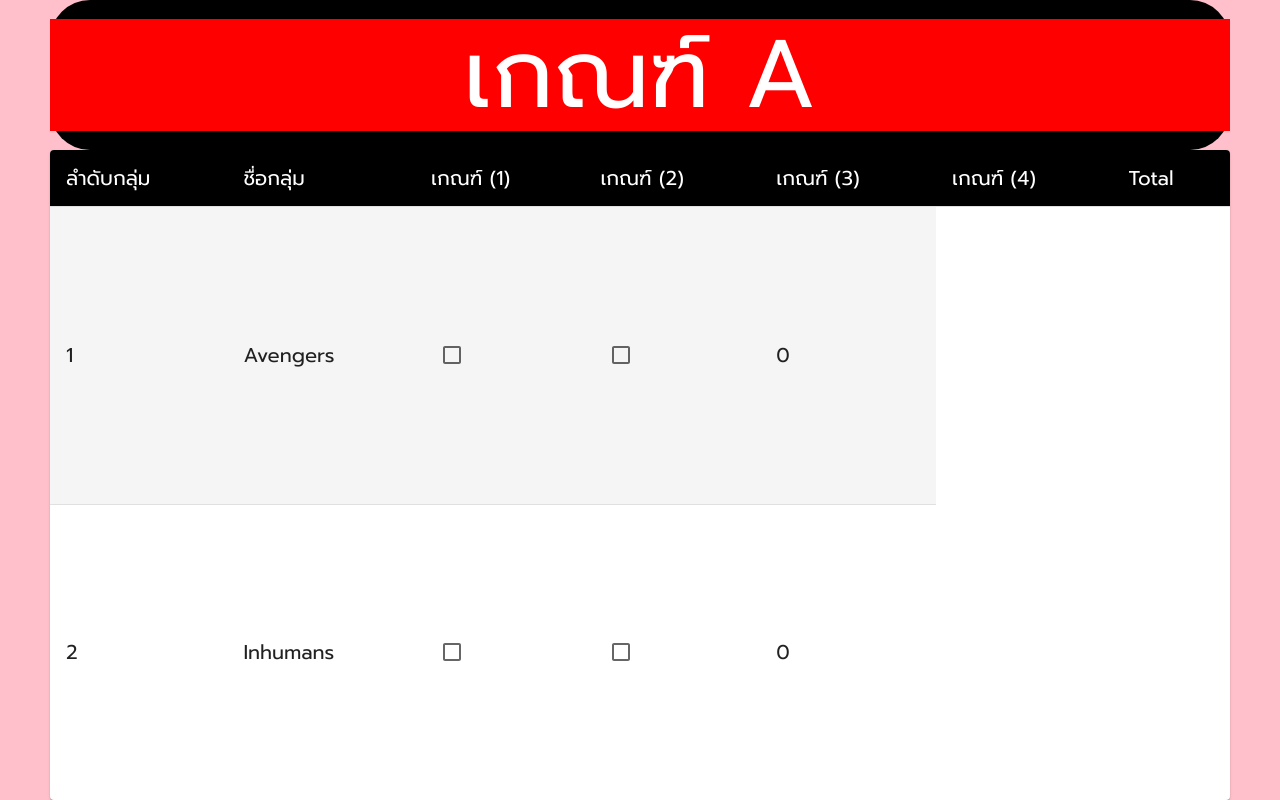
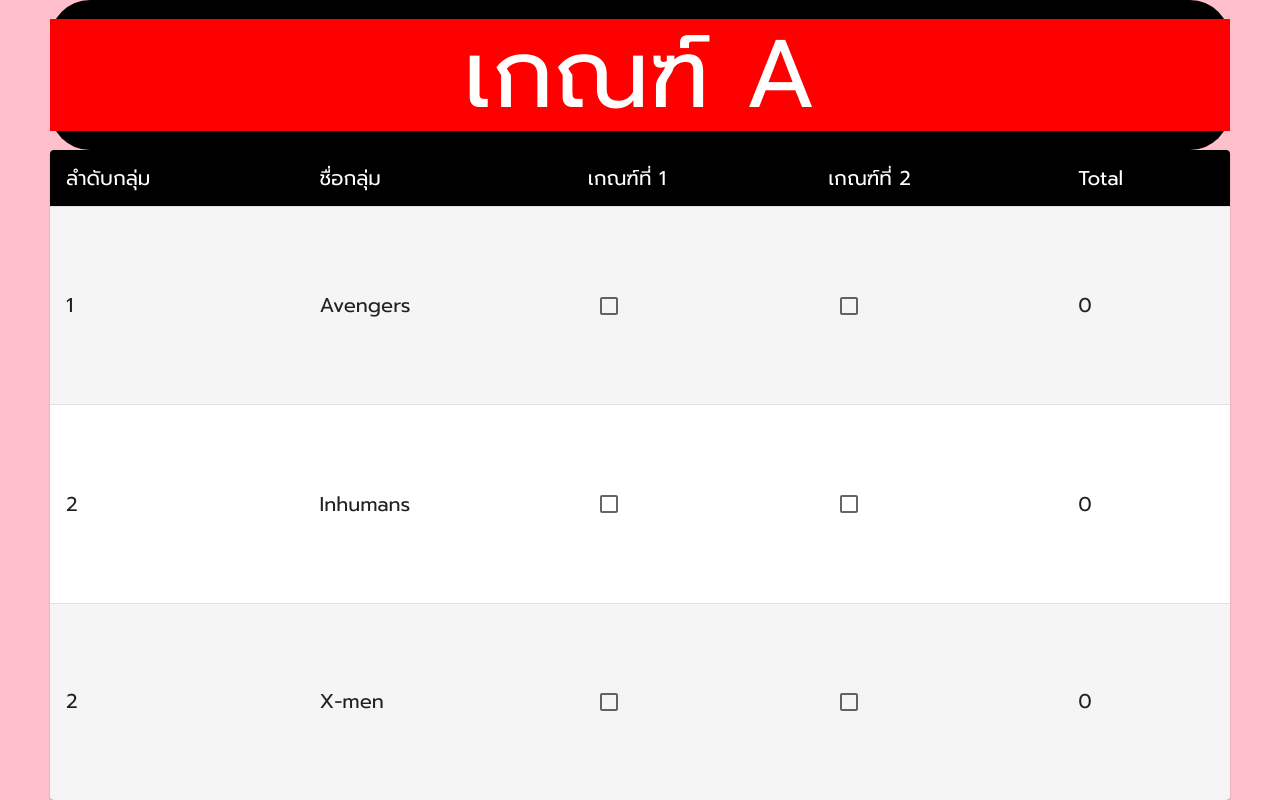
Before and after one commit to Suwipathuesayom/Base-playhouse-leaderboard, a React (Create React App) app: page /mentor2 in a window 1280 px wide. Built offline with nearby package versions, Linux system fonts and the light colour scheme.

Commit message:
update mentor checkbox state + splashscreen

```diff
--- /dev/null
+++ b/src/components/SplashScreen.js
@@ -0,0 +1,35 @@
+import { Stack, Typography } from "@mui/material";
+import React from "react";
+import { SyncLoader } from "react-spinners";
+import color from "../constant/color";
+
+function SplashScreen() {
+  return (
+    <Stack
+      sx={{
+        bgcolor: "#dcdfe1",
+        width: "100vw",
+        alignItems: "center",
+        justifyContent: "center",
+        height: "100vh",
+      }}
+    >
+      <SyncLoader
+        color={color.primaryOrange}
+        backgroundColor={"pink"}
+        size={25}
+      />
+      <Typography
+        variant={"h2"}
+        sx={{
+          marginTop: 5,
+          color: color.primaryBlack,
+        }}
+      >
+        Loading
+      </Typography>
+    </Stack>
+  );
+}
+
+export default SplashScreen;
--- a/src/pages/Admin/AdminLeaderboard.js
+++ b/src/pages/Admin/AdminLeaderboard.js
@@ -1,4 +1,4 @@
-import React, { useEffect, useState } from "react";
+import React, { useState } from "react";
 import { db } from "../../config/firebase";
 import "../../assets/styles/AdminDashboard.css";
 import plusIcon from "../../assets/images/PlusIcon.svg";
@@ -6,16 +6,15 @@
 // import circle2 from "../../assets/images/circle2.png";
 import AdminTable from "../../components/AdminTable";
 import { Link } from "react-router-dom";
+import SplashScreen from "../../components/SplashScreen";
 
 function AdminLeaderboard() {
   const [projectDashboard, setProjectDashboard] = useState([]);
+  console.log(projectDashboard);
 
-  useEffect(() => {
   const queryProjectDashboard = async () => {
     let tempProjectDashboard = [];
-      // console.log("button clicked");
     try {
-        // console.log("trying.......");
       await db
         .collection("users")
         .doc("Nh6Zpe910nV0Osc2cBAEMP9CsjJ2")
@@ -23,10 +22,9 @@
         .get()
         .then((snapshot) => {
           snapshot.forEach((doc) => {
-              // console.log(doc.data().createdAt.toDate().toISOString());
-              // setProjectDashboard(doc.data())
             tempProjectDashboard.push(doc.data());
           });
+          console.log(tempProjectDashboard);
           setProjectDashboard(tempProjectDashboard);
         })
         .catch((error) => {
@@ -36,10 +34,8 @@
       console.log(error);
     }
   };
-    queryProjectDashboard();
-    // console.log(projectDashboard);
-  }, []);
 
+  if (!!projectDashboard.length) {
     return (
       <div className="adminLeaderboard">
         <img src={circle1} alt="circle1" className="circle1" />
@@ -69,6 +65,10 @@
         </div>
       </div>
     );
+  } else {
+    queryProjectDashboard();
+    return <SplashScreen />;
+  }
 }
 
 export default AdminLeaderboard;
--- a/src/pages/Admin/EditProject.js
+++ b/src/pages/Admin/EditProject.js
@@ -1,159 +1,21 @@
-import React, { useEffect, useState } from "react";
+import React, { useState } from "react";
+import { Alert, Box, Collapse, IconButton } from "@mui/material";
+import { Close } from "@mui/icons-material";
+import { useLocation } from "react-router-dom";
+
 import { db } from "../../config/firebase";
 import "../../assets/styles/NewProject.css";
 import NewProjectHeader from "./NewProjectHeader";
 import NewProjectFooter from "./NewProjectFooter";
 import NewProjectBody from "./NewProjectBody";
-import { SyncLoader } from "react-spinners";
-import {
-  Alert,
-  Box,
-  Collapse,
-  IconButton,
-  Stack,
-  Typography,
-} from "@mui/material";
-import { Close } from "@mui/icons-material";
-import color from "../../constant/color";
-import { useLocation } from "react-router-dom";
-
-// Project Object Structure:
-// const project = {
-//   createdAt: "datetime",
-//   imageUrl: "string",
-//   projectName: "string",
-//   mentors: [
-//     {
-//       index: "int",
-//       fullName: "string",
-//     },
-//   ],
-//   theme: {
-//     top3: "string",
-//     hilight: "string",
-//   },
-//   learnerGroups: [
-//     {
-//       groupName: "string",
-//       avatar: "string",
-//       points: {
-//         taskIndex: "int",
-//         taskPoint: "int",
-//       },
-//     },
-//   ],
-//   tasks: [
-//     {
-//       taskName: "string",
-//       subTasks: [
-//         {
-//           subTaskName: "string",
-//           point: "int",
-//           isHidden: "bool",
-//         },
-//       ],
-//       showSubTasks: "bool",
-//       point: "int",
-//       weight: "int",
-//       isHidden: "bool",
-//     },
-//   ],
-// };
+import SplashScreen from "../../components/SplashScreen";
 
 function EditProject() {
-  // const [project, setProject] = useState({
-  //   createdAt: new Date(),
-  //   imageUrl:
-  //     "https://i.pinimg.com/originals/7d/bf/df/7dbfdf56a94c044e0684aba891816a37.jpg",
-  //   projectName: "Marvel",
-  //   mentors: [
-  //     {
-  //       index: 1,
-  //       fullName: "Stan Lee",
-  //     },
-  //     {
-  //       index: 2,
-  //       fullName: "Thanat Raktham",
-  //     },
-  //   ],
-  //   theme: {
-  //     top3: "#ff0000",
-  //     hilight: "#ffffff",
-  //   },
-  //   learnerGroups: [
-  //     {
-  //       groupName: "Avengers",
-  //       avatar: "string",
-  //       points: {
-  //         taskIndex: 0,
-  //         taskPoint: 0,
-  //       },
-  //     },
-  //     {
-  //       groupName: "Inhumans",
-  //       avatar: "string",
-  //       points: {
-  //         taskIndex: 0,
-  //         taskPoint: 0,
-  //       },
-  //     },
-  //     {
-  //       groupName: "X-men",
-  //       avatar: "string",
-  //       points: {
-  //         taskIndex: 0,
-  //         taskPoint: 0,
-  //       },
-  //     },
-  //   ],
-  //   tasks: [
-  //     {
-  //       taskName: "สู้ Alien บุกโลก",
-  //       subTasks: [
-  //         {
-  //           subTaskName: "ยืนล้อมวงเท่",
-  //           point: 2,
-  //           isHidden: false,
-  //         },
-  //         {
-  //           subTaskName: "จับ Loki",
-  //           point: 7,
-  //           isHidden: false,
-  //         },
-  //       ],
-  //       showSubTasks: false,
-  //       point: 9,
-  //       weight: 10,
-  //       isHidden: false,
-  //     },
-  //     {
-  //       taskName: "เอาชนะ Ultron",
-  //       subTasks: [
-  //         {
-  //           subTaskName: "ยกเมืองขึ้นฟ้า",
-  //           point: 1,
-  //           isHidden: false,
-  //         },
-  //         {
-  //           subTaskName: "เอาเมืองไปไว้ที่เดิม",
-  //           point: 1,
-  //           isHidden: true,
-  //         },
-  //       ],
-  //       showSubTasks: false,
-  //       point: 2,
-  //       weight: 20,
-  //       isHidden: false,
-  //     },
-  //   ],
-  // });
   const { projectName } = useLocation().state;
-  console.log(projectName);
   const [project, setProject] = useState(null);
   const [createProjectStatus, setCreateProjectStatus] = useState("editing");
 
-  useEffect(() => {
-    const queryProject = async () => {
+  const queryProject = async (projectName) => {
     await db
       .collection("users")
       .doc("Nh6Zpe910nV0Osc2cBAEMP9CsjJ2")
@@ -171,8 +33,6 @@
         setProject({});
       });
   };
-    queryProject();
-  });
 
   if (project) {
     return (
@@ -259,59 +119,9 @@
         />
       </div>
     );
-  } else if (project === {}) {
-    return (
-      <React.Fragment>
-        <Stack
-          sx={{
-            bgcolor: "#dcdfe1",
-            width: "100vw",
-            alignItems: "center",
-            justifyContent: "center",
-            height: "100vh",
-          }}
-        >
-          <Typography
-            variant={"h2"}
-            sx={{
-              marginTop: 5,
-              color: color.primaryBlack,
-            }}
-          >
-            404 NOT FOUND
-          </Typography>
-        </Stack>
-      </React.Fragment>
-    );
   } else {
-    return (
-      <React.Fragment>
-        <Stack
-          sx={{
-            bgcolor: "#dcdfe1",
-            width: "100vw",
-            alignItems: "center",
-            justifyContent: "center",
-            height: "100vh",
-          }}
-        >
-          <SyncLoader
-            color={color.primaryOrange}
-            backgroundColor={"pink"}
-            size={25}
-          />
-          <Typography
-            variant={"h2"}
-            sx={{
-              marginTop: 5,
-              color: color.primaryBlack,
-            }}
-          >
-            Loading
-          </Typography>
-        </Stack>
-      </React.Fragment>
-    );
+    queryProject(projectName);
+    return <SplashScreen />;
   }
 }
 
--- a/src/pages/MentorTable.js
+++ b/src/pages/MentorTable.js
@@ -164,6 +164,13 @@
         totalPoint: -1,
         points: [],
       },
+      {
+        groupIndex: 1,
+        groupName: "X-men",
+        avatar: "string",
+        totalPoint: -1,
+        points: [],
+      },
     ],
     tasks: [
       {
@@ -223,63 +230,54 @@
   const handleCheckTaskByIndex = (index, subIndex) => {
     // handle UI State
     const tempLearnerGroups = dummyData.learnerGroups;
-    console.log([...tempLearnerGroups]);
-    let foundTaskIndex = false;
-    tempLearnerGroups[index].points.forEach((point) => {
-      if (!foundTaskIndex && (point.taskIndex = subIndex)) {
-        point.isChecked = !point.isChecked;
-        foundTaskIndex = true;
+    if (tempLearnerGroups[index].points.length === 0) {
+      for (let i = 0; i < dummyData.tasks.length; i++) {
+        tempLearnerGroups[index].points.push({});
       }
-    });
-    if (!foundTaskIndex) {
-      tempLearnerGroups[index].points.push({
+    }
+    if (Object.keys(tempLearnerGroups[index].points[subIndex]).length === 0) {
+      tempLearnerGroups[index].points[subIndex] = {
         isChecked: true,
         taskIndex: subIndex,
         taskPoint: dummyData.tasks[subIndex].point,
-      });
+      };
+    } else {
+      tempLearnerGroups[index].points[subIndex].isChecked =
+        !tempLearnerGroups[index].points[subIndex].isChecked;
     }
     tempLearnerGroups[index].totalPoint = calculateNewTotalPoint(
       tempLearnerGroups,
       index
     );
     setLearnerGroups([...tempLearnerGroups]);
-    console.log([...tempLearnerGroups]);
 
     // handle Data State
     const tempDummyData = dummyData;
-    foundTaskIndex = false;
-    tempDummyData.learnerGroups[index].points.forEach((point) => {
-      if (!foundTaskIndex && (point.taskIndex = subIndex)) {
-        point.isChecked = !point.isChecked;
-        foundTaskIndex = true;
+    if (tempDummyData.learnerGroups[index].points.length === 0) {
+      for (let i = 0; i < dummyData.tasks.length; i++) {
+        tempDummyData.learnerGroups[index].points.push({});
       }
-    });
-    if (!foundTaskIndex) {
-      tempDummyData.learnerGroups[index].points.push({
+    }
+    if (
+      Object.keys(tempDummyData.learnerGroups[index].points[subIndex])
+        .length === 0
+    ) {
+      tempDummyData.learnerGroups[index].points[subIndex] = {
         isChecked: true,
         taskIndex: subIndex,
         taskPoint: dummyData.tasks[subIndex].point,
-      });
-    }
-    if (tempDummyData.learnerGroups[index].points[subIndex]) {
+      };
+    } else {
       tempDummyData.learnerGroups[index].points[subIndex].isChecked =
         tempLearnerGroups[index].points[subIndex].isChecked;
-    } else {
-      tempDummyData.learnerGroups[index].points.push({
-        isChecked: true,
-        taskIndex: subIndex,
-        taskPoint: dummyData.tasks[subIndex].point,
-      });
     }
     tempDummyData.learnerGroups[index].totalPoint = calculateNewTotalPoint(
       tempDummyData.learnerGroups,
       index
     );
     setDummyData(tempDummyData);
-    // console.log(tempDummyData);
   };
   return (
-    <>
     <TableContainer component={Paper}>
       <Table
         sx={{ minWidth: 700, marginTop: 0, borderRadius: 20, minHeight: 650 }}
@@ -287,18 +285,16 @@
       >
         <TableHead>
           <TableRow>
-              <StyledTableCell>ลำดับกลุ่ม </StyledTableCell>
+            <StyledTableCell>ลำดับกลุ่ม</StyledTableCell>
             <StyledTableCell>ชื่อกลุ่ม</StyledTableCell>
-              <StyledTableCell>เกณฑ์&nbsp;(1)</StyledTableCell>
-              <StyledTableCell>เกณฑ์&nbsp;(2)</StyledTableCell>
-              <StyledTableCell>เกณฑ์&nbsp;(3)</StyledTableCell>
-              <StyledTableCell>เกณฑ์&nbsp;(4)</StyledTableCell>
+            {dummyData?.tasks.map((task, subIndex) => (
+              <StyledTableCell>เกณฑ์ที่ {subIndex + 1}</StyledTableCell>
+            ))}
             <StyledTableCell>Total</StyledTableCell>
           </TableRow>
         </TableHead>
         <TableBody>
           {learnerGroups.map((group, index) => {
-              console.log(learnerGroups);
             return (
               <StyledTableRow key={index}>
                 <StyledTableCell component="th" scope="row">
@@ -311,12 +307,12 @@
                       <Checkbox
                         checked={
                           group.points[subIndex]
+                            ? group.points[subIndex]?.isChecked
                               ? group.points[subIndex].isChecked
                               : false
+                            : false
                         }
-                          onChange={() =>
-                            handleCheckTaskByIndex(index, subIndex)
-                          }
+                        onChange={() => handleCheckTaskByIndex(index, subIndex)}
                       />
                     </StyledTableCell>
                   );
@@ -324,21 +320,11 @@
                 <StyledTableCell>
                   {group.totalPoint < 0 ? 0 : group.totalPoint}
                 </StyledTableCell>
-                  {/* <StyledTableCell>{row.A4}</StyledTableCell>
-                <StyledTableCell>{row.Total}</StyledTableCell> */}
               </StyledTableRow>
             );
           })}
         </TableBody>
       </Table>
     </TableContainer>
-
-      {/* <div>
-      <Checkbox  />
-      <Checkbox  />
-      <Checkbox {...label} disabled />
-      <Checkbox {...label} disabled checked />
-    </div> */}
-    </>
   );
 }
```
Also changed, not shown: src/components/AdminTable.js (line endings or trailing spaces). Lines whose indentation alone changed are shown as unchanged.
